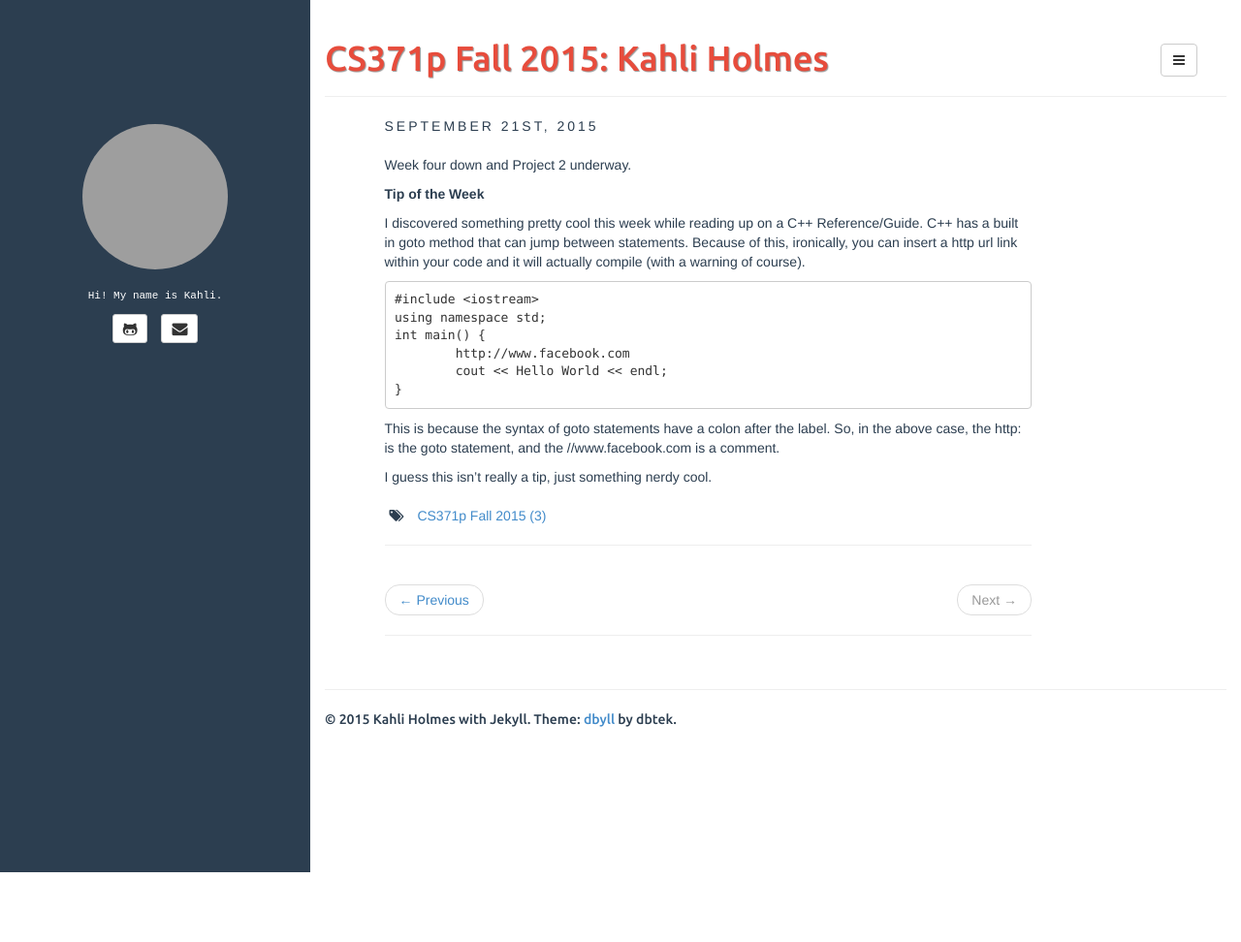
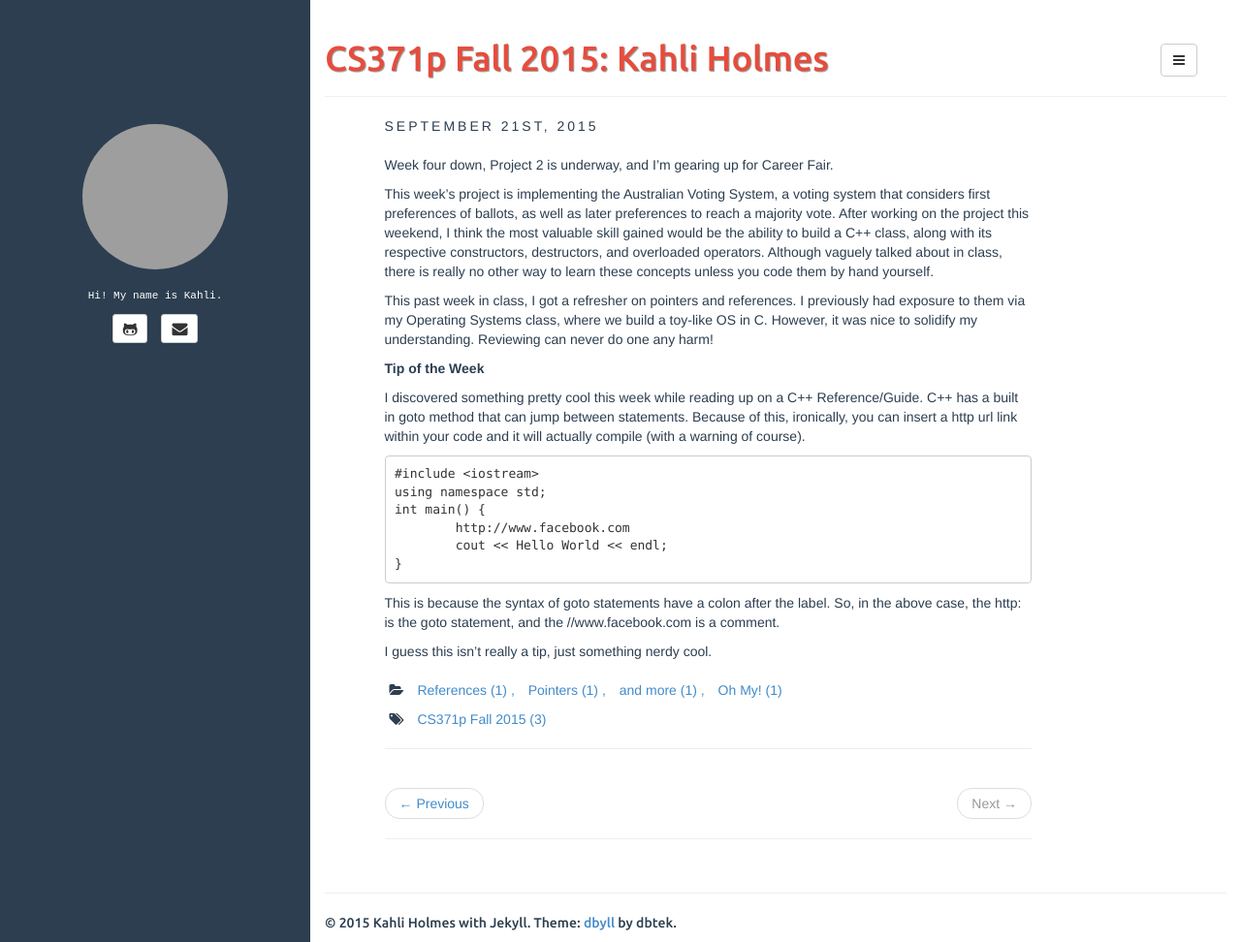
Before and after one commit to kahlih/blog, a Jekyll site: the page built from _posts/2015-09-21-week4.md, in a window 1280 px wide and 972 px high. Shown: the whole window at 97% size. Built offline with Jekyll 4.4.1, drawn with Linux system fonts in a browser that asks for light colours; grey boxes are pictures that could not be loaded.

Commit message:
Update 2015-09-21-week4.md

```diff
--- a/_posts/2015-09-21-week4.md
+++ b/_posts/2015-09-21-week4.md
@@ -1,12 +1,16 @@
 ---
 layout: post
 title:
-categories: []
+categories: [References, Pointers, and more, Oh My!]
 tags: [CS371p Fall 2015]
 fullview: true
 ---
 
-Week four down and Project 2 underway.
+Week four down, Project 2 is underway, and I'm gearing up for Career Fair.
+
+This week's project is implementing the Australian Voting System, a voting system that considers first preferences of ballots, as well as later preferences to reach a majority vote. After working on the project this weekend, I think the most valuable skill gained would be the ability to build a C++ class, along with its respective constructors, destructors, and overloaded operators. Although vaguely talked about in class, there is really no other way to learn these concepts unless you code them by hand yourself.
+
+This past week in class, I got a refresher on pointers and references. I previously had exposure to them via my Operating Systems class, where we build a toy-like OS in C. However, it was nice to solidify my understanding. Reviewing can never do one any harm!
 
 **Tip of the Week**
 
```
